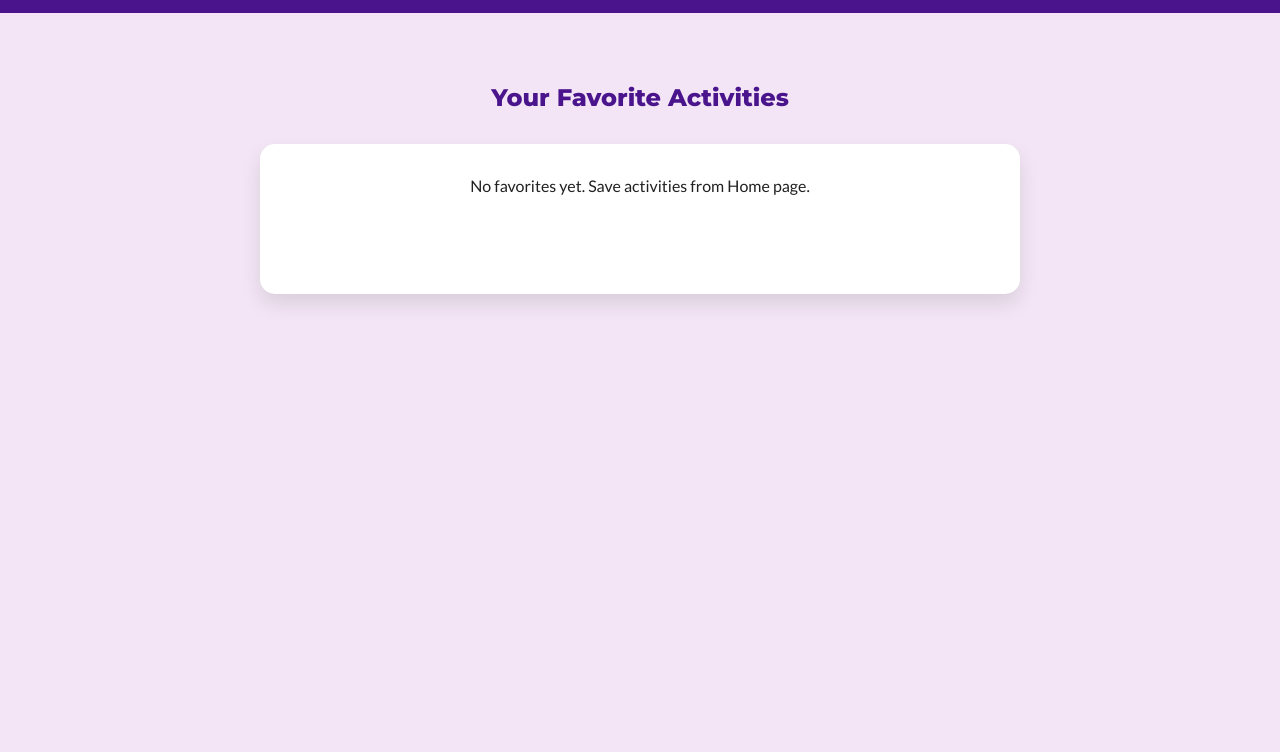
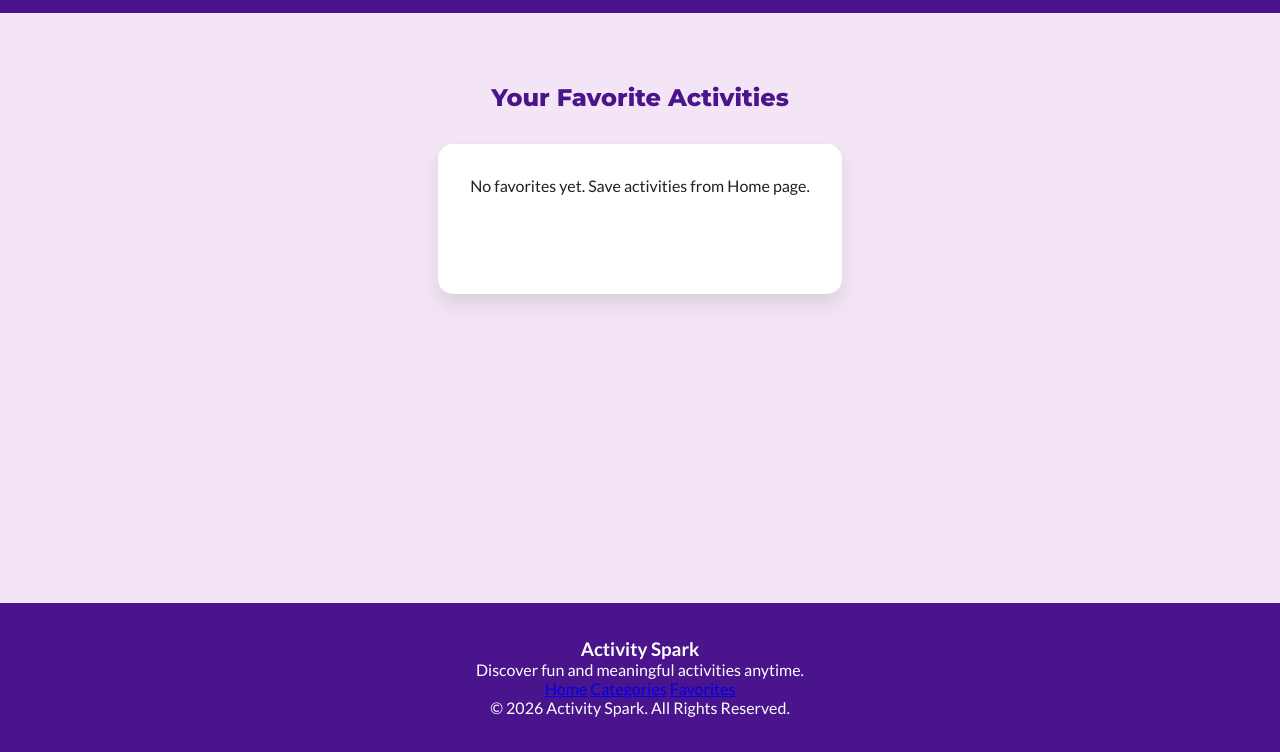
Before and after one commit to safiabulle/activity-spark-project, a website: page favorites.html in a window 1280 px wide. Shown: the part 48-800 px from the top of the page. Drawn offline with Linux system fonts and the light colour scheme.

Commit message:
Add styled footer across all pages

```diff
--- a/favorites.html
+++ b/favorites.html
@@ -24,6 +24,22 @@
         </div>
 
     </section>
+
+    <footer>
+    <div class="footer-content">
+        <h3>Activity Spark</h3>
+        <p>Discover fun and meaningful activities anytime.</p>
+
+        <div class="footer-nav">
+            <a href="index.html">Home</a>
+            <a href="categories.html">Categories</a>
+            <a href="favorites.html">Favorites</a>
+        </div>
+
+        <p class="footer-copy">&copy; 2026 Activity Spark. All Rights Reserved.</p>
+    </div>
+</footer>
+
     <script src="script.js"></script>
 
 </body>
--- a/style.css
+++ b/style.css
@@ -15,6 +15,11 @@
 
 body {
     font-family: 'Lato', sans-serif;
+    background-color: var(--bg);
+    color: var(--text);
+    min-height: 100vh;
+    display: flex;
+    flex-direction: column;
 }
 
 h1 {
@@ -58,16 +63,12 @@ nav {
     border-bottom: 2px solid var(--accent);
 }
 
-body {
-    background-color: var(--bg);
-    color: var(--text);
-}
-
 .container {
     max-width: 800px;
     margin: 50px auto;
     padding: 20px;
     text-align: center;
+    flex: 1;
 }
 
 h1 {
@@ -117,3 +118,11 @@ h1 {
     .actions { display: flex; flex-direction: column; gap: 10px; }
     .btn-secondary { margin-left: 0; }
 }
+
+footer {
+    background: var(--primary);
+    color: white;
+    padding: 35px 20px;
+    margin-top: auto;
+    text-align: center;
+}
```
Also changed, not shown: categories.html (+15 -0 lines), index.html (+15 -0 lines).
